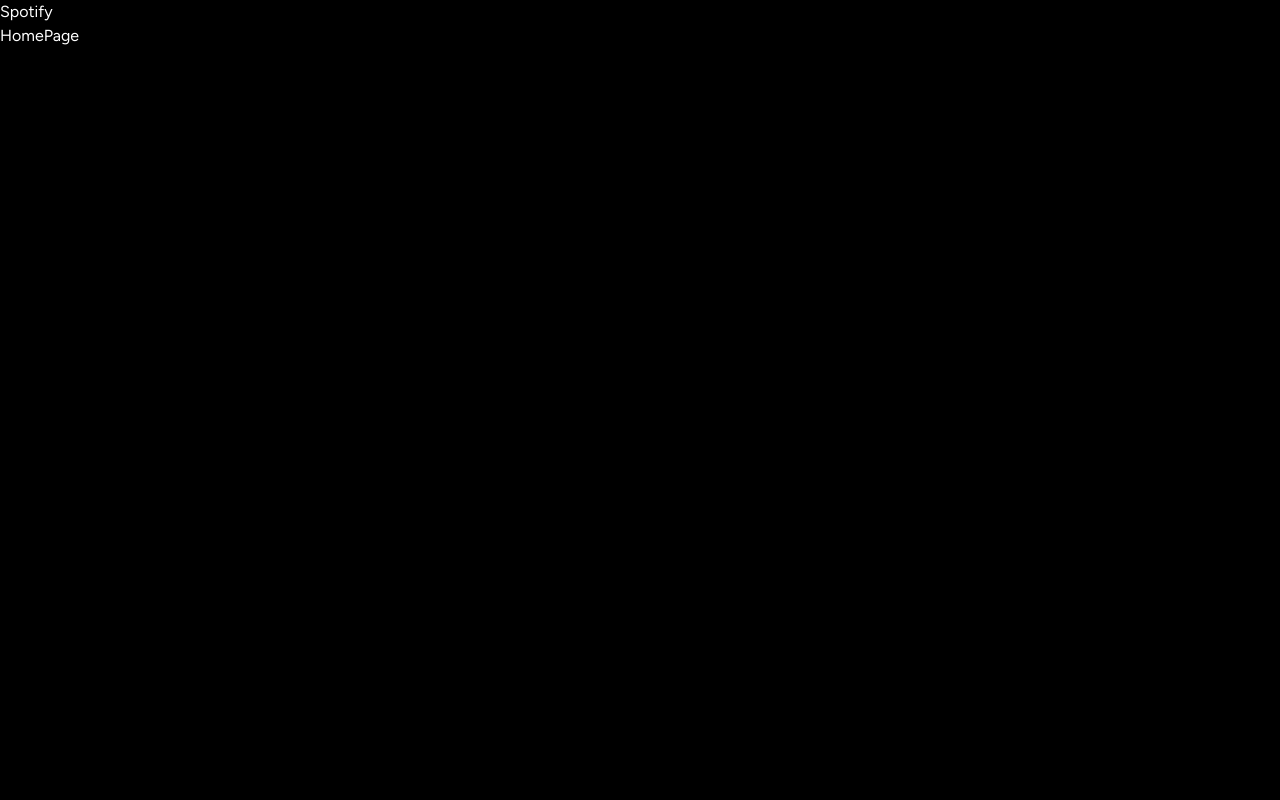
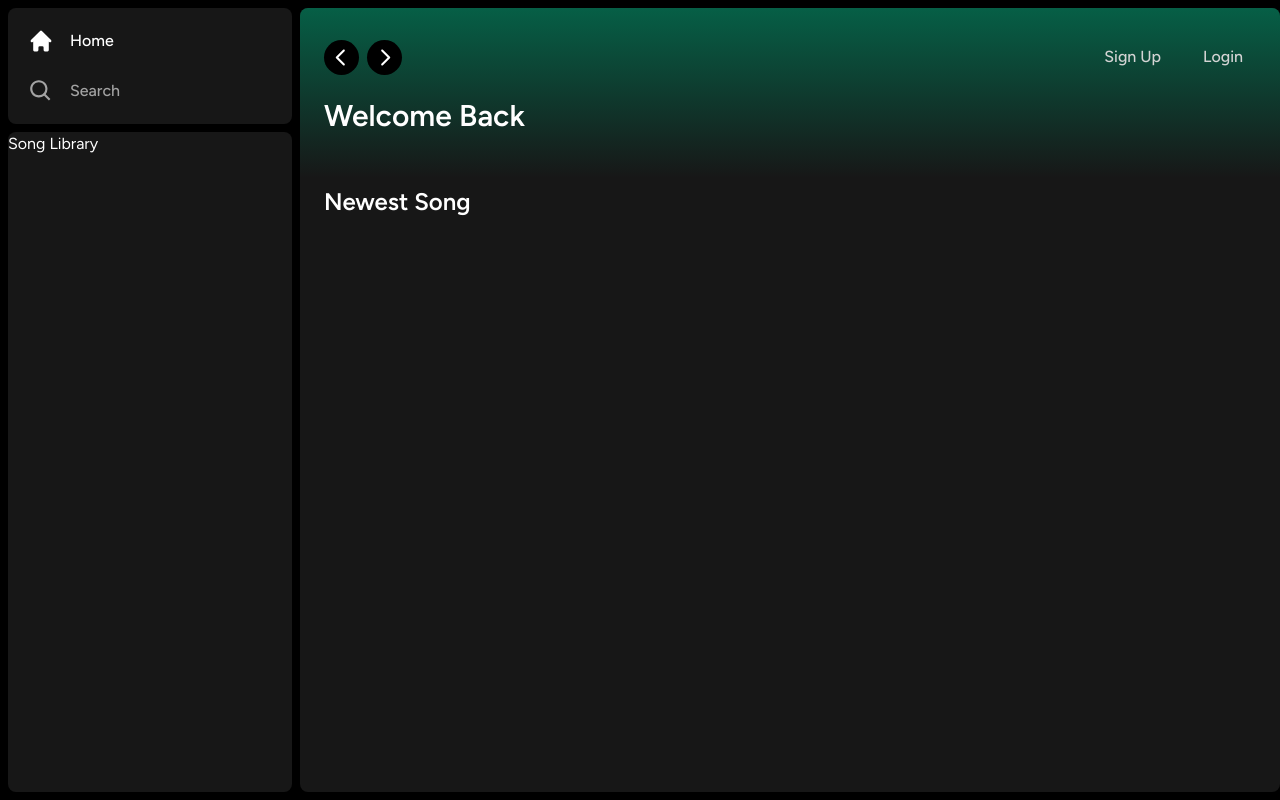
Before and after one commit to azizlimonu/spotifyclone, a Next.js app: page / in a window 1280 px wide. Built offline with nearby package versions, Linux system fonts and the light colour scheme.

Commit message:
update layout

```diff
--- /dev/null
+++ b/app/(site)/page.tsx
@@ -0,0 +1,32 @@
+import Header from "@/components/Header";
+
+const HomePage = () => {
+  return (
+    <div className="bg-neutral-900 rounded-lg h-full w-full overflow-hidden overflow-y-auto">
+
+      <Header>
+        <div className="mb-2">
+          <h1 className="text-white text-3xl font-semibold">
+            Welcome Back
+          </h1>
+
+          <div className="grid frid-cols-1 sm:grid-cols-2 xl:grid-cols-3 2xl:grid-cols-4 mt-3 gap-3">
+            {/* List Item Liked song */}
+          </div>
+        </div>
+      </Header>
+
+      <div className="mt-2 mb-7 px-6">
+        <div className="flex justify-between items-center">
+          <h1 className="text-white text-2xl font-semibold">
+            Newest Song
+          </h1>
+        </div>
+
+        {/* Song Playlist */}
+      </div>
+    </div>
+  )
+}
+
+export default HomePage;
--- a/app/layout.tsx
+++ b/app/layout.tsx
@@ -1,6 +1,6 @@
-import { Figtree } from 'next/font/google'
-
-import './globals.css'
+import { Figtree } from 'next/font/google';
+import './globals.css';
+import Sidebar from '@/components/Sidebar';
 
 const font = Figtree({ subsets: ['latin'] })
 
@@ -20,8 +20,9 @@
   return (
     <html lang="en">
       <body className={font.className}>
-        <h1>Spotify</h1>
-        {children}
+        <Sidebar>
+          {children}
+        </Sidebar>
       </body>
     </html>
   )
--- a/app/page.tsx
+++ /dev/null
@@ -1,9 +0,0 @@
-import React from 'react'
-
-const HomePage = () => {
-  return (
-    <div>HomePage</div>
-  )
-}
-
-export default HomePage
--- /dev/null
+++ b/components/Box.tsx
@@ -0,0 +1,26 @@
+import { twMerge } from 'tailwind-merge';
+
+interface BoxProps {
+  children: React.ReactNode;
+  className?: string;
+}
+
+const Box = ({ children, className }: BoxProps) => {
+  return (
+    <div
+      className={twMerge(
+        `
+        bg-neutral-900
+        rounded-lg
+        h-fit
+        w-full
+        `,
+        className
+      )}
+    >
+      {children}
+    </div>
+  )
+}
+
+export default Box;
--- /dev/null
+++ b/components/Button.tsx
@@ -0,0 +1,33 @@
+import React, { forwardRef } from 'react'
+import { twMerge } from 'tailwind-merge';
+
+export interface ButtonProps extends React.ButtonHTMLAttributes<HTMLButtonElement> { }
+
+const Button = forwardRef<HTMLButtonElement, ButtonProps>(({
+  className,
+  children,
+  disabled,
+  type = 'button',
+  ...props
+}, ref) => {
+  return (
+    <button
+      type={type}
+      className={twMerge(`
+         selection:w-full rounded-full bg-green-500 border  border-transparent  px-3 py-3 selection:disabled:cursor-not-allowed disabled:opacity-50 text-black font-bold selection:hover:opacity-75 transition
+        `,
+        disabled && 'opacity-75 cursor-not-allowed',
+        className
+      )}
+      disabled={disabled}
+      ref={ref}
+      {...props}
+    >
+      {children}
+    </button>
+  );
+})
+
+Button.displayName = "Button";
+
+export default Button;
--- /dev/null
+++ b/components/Header.tsx
@@ -0,0 +1,115 @@
+"use client";
+
+import React from 'react'
+import { useRouter } from 'next/navigation';
+import { twMerge } from 'tailwind-merge';
+
+import { RxCaretLeft, RxCaretRight } from "react-icons/rx";
+import { FaUserAlt } from "react-icons/fa";
+import { HiHome } from "react-icons/hi";
+import { BiSearch } from "react-icons/bi";
+import { GrLogout } from "react-icons/gr";
+
+import Button from './Button';
+
+interface HeaderProps {
+  children: React.ReactNode;
+  className?: string;
+}
+
+const Header: React.FC<HeaderProps> = ({
+  children,
+  className
+}) => {
+  const user = false;
+  const router = useRouter();
+
+  const handleLogout = () => {
+    console.log("logout Triggered");
+  };
+
+  return (
+    <div
+      className={
+        twMerge(`h-fit bg-gradient-to-b p-6 from-emerald-800`, className)
+      }
+    >
+      <div className='w-full mb-4 flex items-center justify-between'>
+        <div className='hidden md:flex gap-x-2 items-center'>
+          <button
+            onClick={() => router.back()}
+            className='rounded-full bg-black flex transition items-center justify-center cursor-pointer hover:opacity-75'
+          >
+            <RxCaretLeft className="text-white" size={35} />
+          </button>
+
+          <button
+            onClick={() => router.forward()}
+            className='rounded-full bg-black flex transition items-center justify-center cursor-pointer hover:opacity-75'
+          >
+            <RxCaretRight className="text-white" size={35} />
+          </button>
+        </div>
+
+        <div className="flex md:hidden gap-x-2 items-center">
+          <button
+            onClick={() => router.push('/')}
+            className='rounded-full p-2 bg-white flex transition items-center justify-center cursor-pointer hover:opacity-75'
+          >
+            <HiHome className="text-black" size={20} />
+          </button>
+
+          <button
+            onClick={() => router.push('/search')}
+            className='rounded-full p-2 bg-white flex transition items-center justify-center cursor-pointer hover:opacity-75'
+          >
+            <BiSearch className="text-black" size={20} />
+          </button>
+        </div>
+
+        <div className='flex justify-between gap-x-4 items-center'>
+          {user ? (
+            <div className="flex gap-x-4 items-center">
+              <Button
+                onClick={handleLogout}
+                className='bg-white'
+              >
+                <GrLogout />
+              </Button>
+
+              <Button
+                onClick={() => router.push('/account')}
+                className='bg-white'
+              >
+                <FaUserAlt />
+              </Button>
+            </div>
+          ) : (
+            <>
+              <div>
+                <Button
+                  onClick={() => console.log("Auth Modal Triggered")}
+                  className='bg-transparent font-medium text-neutral-300'
+                >
+                  Sign Up
+                </Button>
+              </div>
+
+              <div>
+                <Button
+                  onClick={() => console.log("Auth Modal Triggered")}
+                  className='bg-transparent font-medium text-neutral-300'
+                >
+                  Login
+                </Button>
+              </div>
+            </>
+          )}
+        </div>
+      </div>
+      {children}
+    </div>
+  )
+}
+
+export default Header
--- /dev/null
+++ b/components/Library.tsx
@@ -0,0 +1,38 @@
+"use client"
+
+import { TbPlaylist } from "react-icons/tb";
+import { AiOutlinePlus } from "react-icons/ai";
+
+interface LibraryProps {
+  songs: string;
+}
+
+const Library: React.FC<LibraryProps> = ({
+  songs
+}) => {
+  return (
+    <div className="flex flex-col">
+      <div className="flex items-center justify-between pt-4 px-5">
+        <div className="inline-flex items-center gap-x-2">
+          <TbPlaylist className="text-neutral-400" size={26} />
+
+          <p className="text-neutral-400 font-medium text-md">
+            Your Library
+          </p>
+        </div>
+
+        <AiOutlinePlus
+          onClick={() => console.log("Triggered")}
+          size={20}
+          className=" text-neutral-400 cursor-pointer hover:text-white transition"
+        />
+      </div>
+
+      <div className="flex flex-col gap-y-2 mt-4 px-3">
+        {/* Media Song */}
+      </div>
+    </div>
+  )
+}
+
+export default Library;
--- /dev/null
+++ b/components/Sidebar.tsx
@@ -0,0 +1,56 @@
+"use client";
+
+import { usePathname } from "next/navigation";
+import { useMemo } from "react";
+import { HiHome } from "react-icons/hi";
+import { BiSearch } from "react-icons/bi";
+import Box from "./Box";
+import SidebarItem from "./SidebarItem";
+
+interface SidebarProps {
+  children: React.ReactNode;
+}
+
+const Sidebar = ({ children }: SidebarProps) => {
+  const pathname = usePathname();
+
+  const route = useMemo(() => [
+    {
+      icon: HiHome,
+      label: 'Home',
+      active: pathname !== '/search',
+      href: '/'
+    },
+    {
+      icon: BiSearch,
+      label: 'Search',
+      href: '/search',
+      active: pathname === '/search'
+    },
+  ], [pathname]);
+
+  return (
+    <div className="flex h-full">
+      <div className="hidden md:flex flex-col gap-y-2 bg-black h-full w-[300px] p-2">
+
+        <Box>
+          <div className="flex flex-col gap-y-4 px-5 py-4">
+            {route?.map((item, i) => (
+              <SidebarItem key={i} {...item} />
+            ))}
+          </div>
+        </Box>
+
+        <Box className="overflow-y-auto h-full">
+          Song Library
+        </Box>
+      </div>
+
+      <main className="h-full flex-1 py-2 overflow-y-auto">
+        {children}
+      </main>
+    </div>
+  )
+}
+
+export default Sidebar
--- /dev/null
+++ b/components/SidebarItem.tsx
@@ -0,0 +1,30 @@
+import React from 'react';
+import Link from 'next/link';
+import { IconType } from 'react-icons';
+import { twMerge } from 'tailwind-merge';
+
+interface SidebarItemProps {
+  icon: IconType;
+  label: string;
+  active?: boolean;
+  href: string;
+}
+
+const SidebarItem: React.FC<SidebarItemProps> = ({
+  icon: Icon,
+  label,
+  active,
+  href
+}) => {
+  return (
+    <Link
+      href={href}
+      className={twMerge(`flex flex-row h-auto items-center w-full gap-x-4 text-md font-medium cursor-pointer  text-neutral-400 py-1 hover:text-white transition`, active && "text-white")}
+    >
+      <Icon size={26} />
+      <p className="truncate w-100">{label}</p>
+    </Link>
+  )
+}
+
+export default SidebarItem;
```
